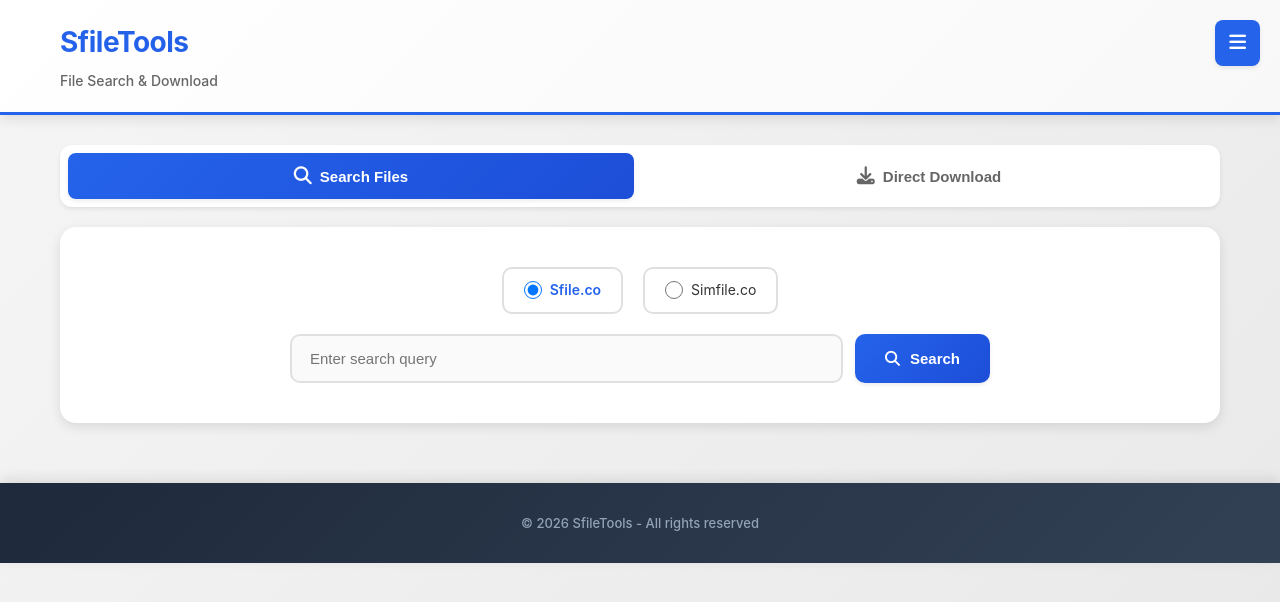
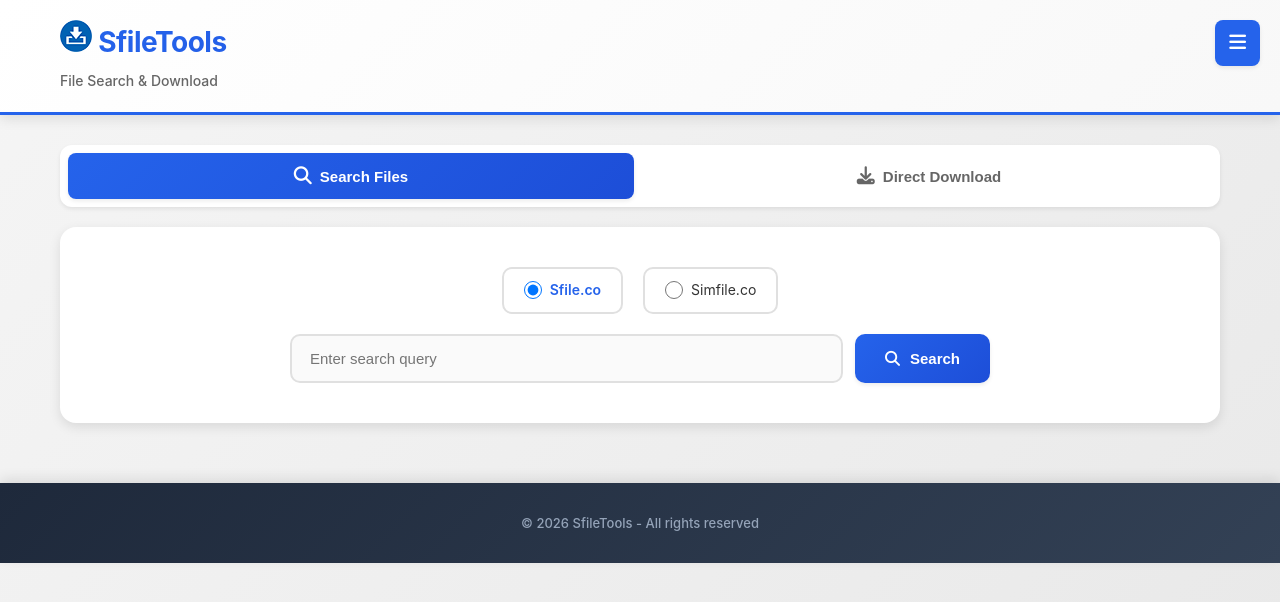
Before and after one commit to RidwanzAnphelibelll/SfileTools, a website: page public/index.html in a window 1280 px wide. Drawn offline with Linux system fonts and the light colour scheme.

Commit message:
Update public/index.html

```diff
--- a/public/index.html
+++ b/public/index.html
@@ -4,6 +4,7 @@
     <meta charset="UTF-8">
     <meta http-equiv="X-UA-Compatible" content="IE=edge">
     <meta name="viewport" content="width=device-width, initial-scale=1.0">
+    <meta name="description" content="SfileTools - File search and download tools for Sfile.co and Simfile.co. Search and download files easily.">
     <link rel="icon" href="img/sfile.png" type="image/png">
     <title>SfileTools - File Search & Download</title>
     <link rel="stylesheet" href="https://cdnjs.cloudflare.com/ajax/libs/font-awesome/6.5.1/css/all.min.css">
@@ -16,14 +17,19 @@
             <button class="hamburger-menu" id="hamburger-menu">
                 <i class="fas fa-bars"></i>
             </button>
+
             <div class="nav-menu" id="nav-menu">
                 <a href="https://github.com/RidwanzAnphelibelll/SfileTools" target="_blank">
                     <i class="fab fa-github"></i>Github
                 </a>
             </div>
         </div>
+
         <div class="header-content">
-            <h1>SfileTools</h1>
+            <h1>
+                <img src="img/sfile.png" alt="SfileTools" class="header-icon">
+                SfileTools
+            </h1>
             <p>File Search & Download</p>
         </div>
     </header>
@@ -46,10 +52,12 @@
                         <span>Sfile.co</span>
                     </label>
                     <label>
+
                         <input type="radio" name="search-source" value="simfile">
                         <span>Simfile.co</span>
                     </label>
                 </div>
+
                 <div class="search-box">
                     <div class="search-input-wrapper">
                         <input type="text" id="file-search-input" placeholder="Enter search query" />
@@ -57,17 +65,21 @@
                             <i class="fas fa-times"></i>
                         </button>
                     </div>
+
                     <button id="search-btn">
                         <i class="fas fa-search"></i> Search
                     </button>
                 </div>
+
                 <div class="search-results" id="search-results"></div>
                 <div class="pagination" id="pagination" style="display: none;">
                     <span id="page-info" class="page-info"></span>
                     <div class="pagination-controls">
+
                         <button id="prev-btn" class="pagination-btn" disabled>
                             <i class="fas fa-chevron-left"></i> Previous
                         </button>
+
                         <button id="next-btn" class="pagination-btn" disabled>
                             Next <i class="fas fa-chevron-right"></i>
                         </button>
@@ -109,6 +121,7 @@
                             <i class="fas fa-times"></i>
                         </button>
                     </div>
+
                     <button id="download-btn">
                         <i class="fas fa-download"></i> Get Download Link
                     </button>
```
